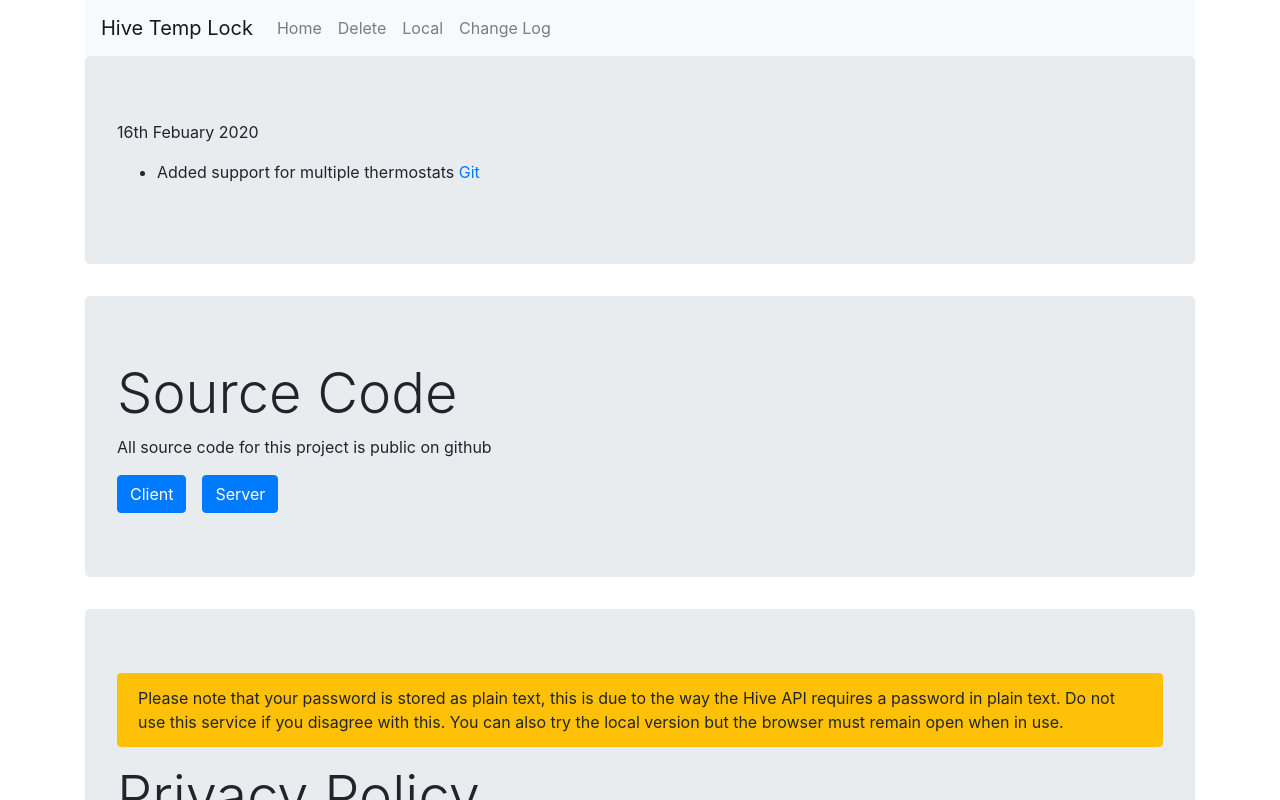
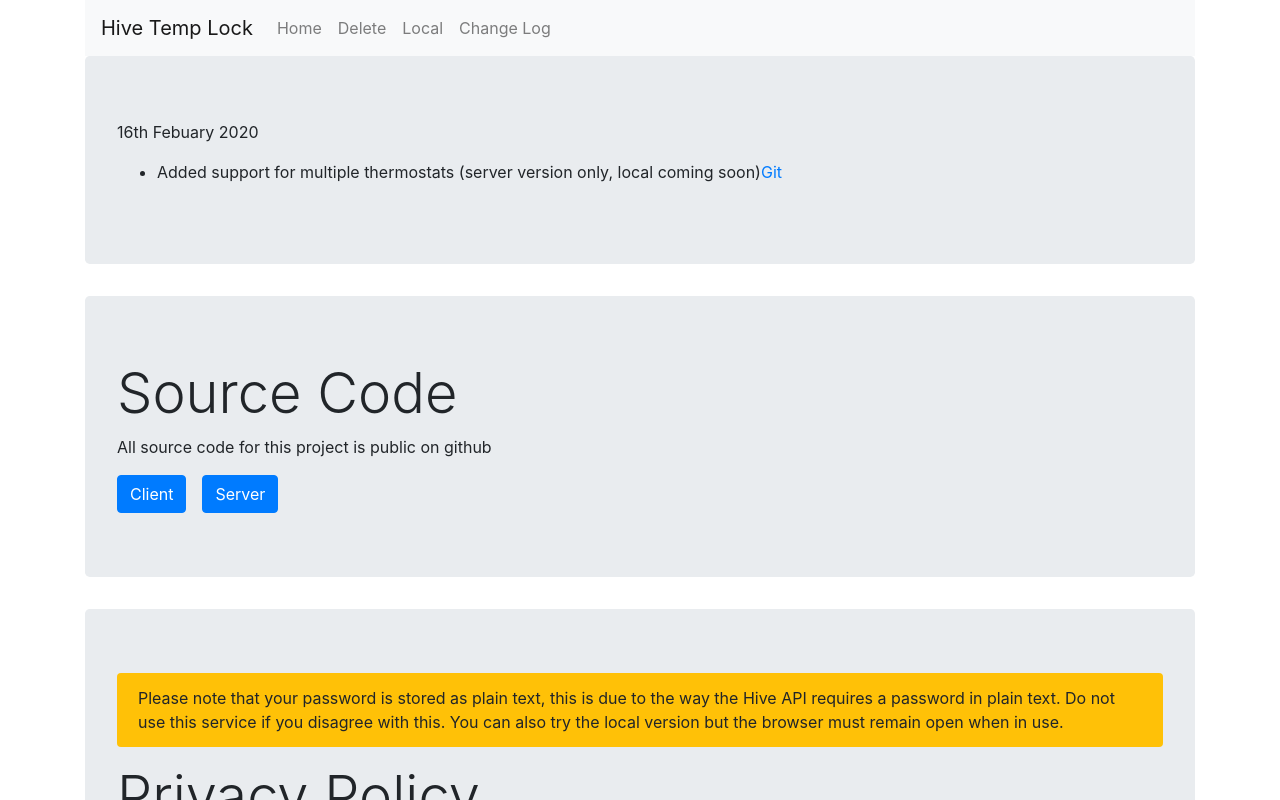
Before and after one commit to OddBlueDog/HiveTempLockClient, a React (Create React App) app: page /change in a window 1280 px wide. Shown: the top 800 px of the page. Built offline with nearby package versions, Linux system fonts and the light colour scheme.

Commit message:
Update change log

```diff
--- a/src/components/ChangeLog.js
+++ b/src/components/ChangeLog.js
@@ -5,7 +5,7 @@ const ChangeLog = () => {
     <div className="jumbotron">
         <p>16th Febuary 2020</p>
       <ul>
-        <li>Added support for multiple thermostats <a href="https://github.com/OddBlueDog/HiveTempLockServer/commit/e1d165e7fb56a6a9563cb061cd79de7e5f8ec230">Git</a></li>
+        <li>Added support for multiple thermostats (server version only, local coming soon)<a href="https://github.com/OddBlueDog/HiveTempLockServer/commit/e1d165e7fb56a6a9563cb061cd79de7e5f8ec230">Git</a></li>
       </ul>
     </div>
   );
```
